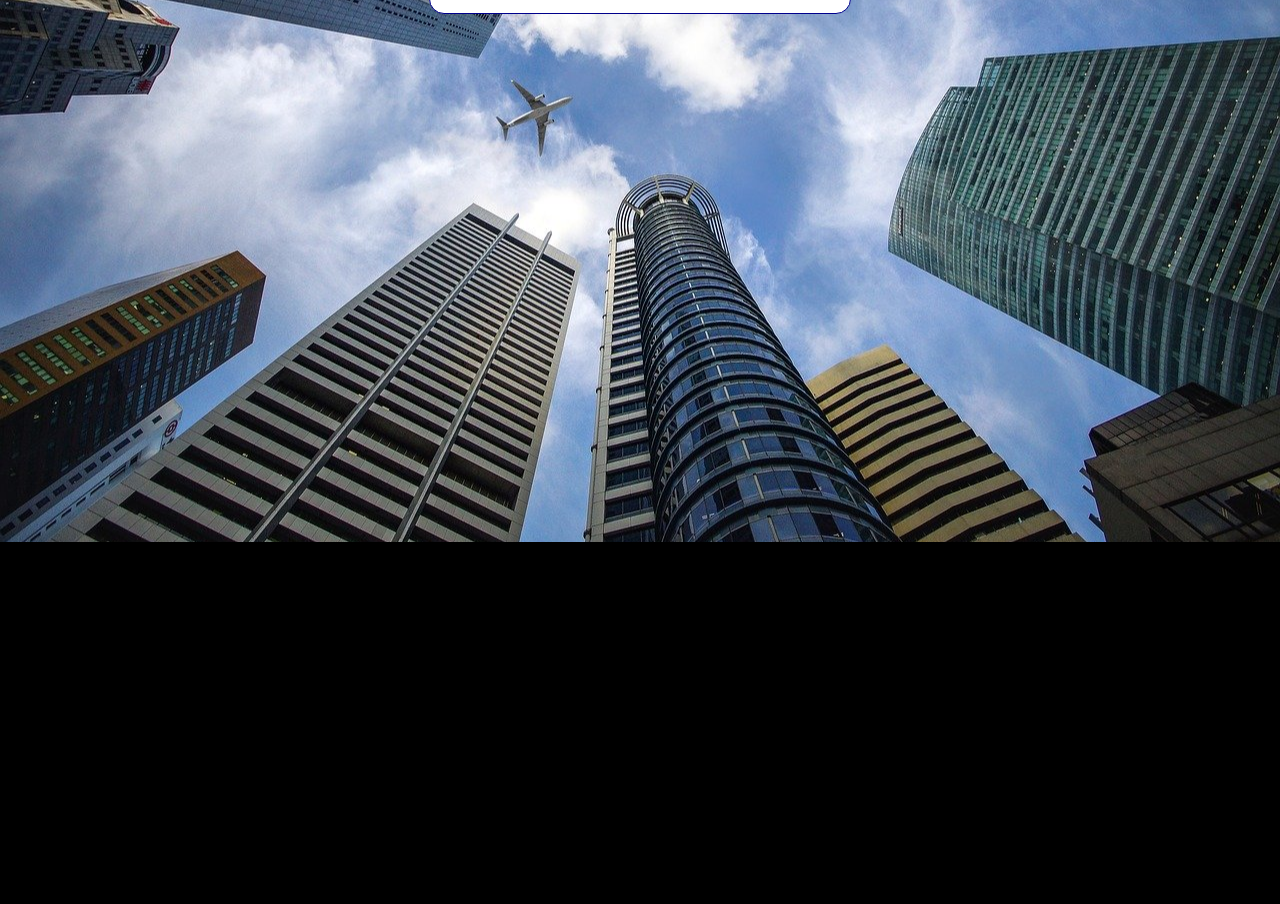
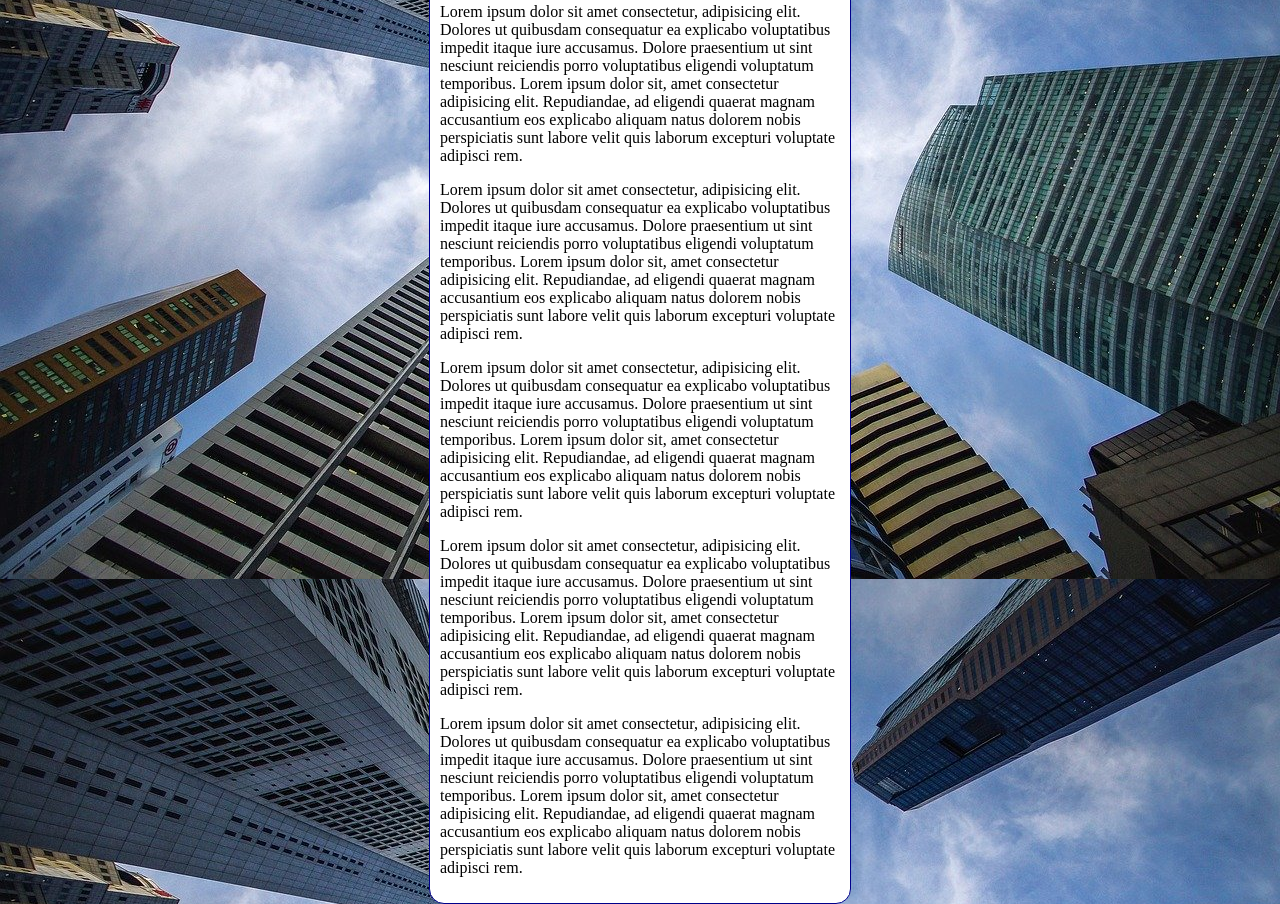
Before and after one commit to birajnior/html5-css3, a plain HTML site: page exercicios/ex022/fundo006.html in a window 1280 px wide. Shown: the part 274-1178 px from the top of the page. Before the commit the page ends 816 px from the top, so only its background shows below. Drawn offline with Linux system fonts and the light colour scheme.

Commit message:
Adicionando um Shorthand.

```diff
--- a/exercicios/ex022/fundo006.html
+++ b/exercicios/ex022/fundo006.html
@@ -4,20 +4,28 @@
     <meta charset="UTF-8">
     <meta http-equiv="X-UA-Compatible" content="IE=edge">
     <meta name="viewport" content="width=device-width, initial-scale=1.0">
-    <title>Document</title>
+    <title>Fundo Fixo de Tela</title>
     <style>
         body {
             height: 100vh;
-            background-color: black;
+            /* background-color: black;
             background-image: url(img/wallpaper002.jpg);
             background-position: center center;
             background-repeat: no-repeat;
             background-size: cover;
+            background-attachment: fixed; */
+
+            /*  Shorthand - background
+            color > image > position > repeat > [size] > attachment*/
+
+            background: black url(img/wallpaper002.jpg) center center/cover no-repeat fixed;
+
+            /* background-size: cover; */
         }
 
         main {
             background-color: white;
-            width: 400px;
+            max-width: 400px;
             padding: 10px;
             margin: auto;
             border: 1px solid darkblue;
@@ -29,7 +37,22 @@
     <main>
         <h1>Teste de Imagens de Fundo</h1>
         <p>Lorem ipsum dolor sit amet consectetur, adipisicing elit. Dolores ut quibusdam consequatur ea explicabo voluptatibus impedit itaque iure accusamus. Dolore praesentium ut sint nesciunt reiciendis porro voluptatibus eligendi voluptatum temporibus.
-            Lorem ipsum dolor sit, amet consectetur adipisicing elit. Repudiandae, ad eligendi quaerat magnam accusantium eos explicabo aliquam natus dolorem nobis perspiciatis sunt labore velit quis laborum excepturi voluptate adipisci rem.
+        Lorem ipsum dolor sit, amet consectetur adipisicing elit. Repudiandae, ad eligendi quaerat magnam accusantium eos explicabo aliquam natus dolorem nobis perspiciatis sunt labore velit quis laborum excepturi voluptate adipisci rem.
+        </p>
+        <p>Lorem ipsum dolor sit amet consectetur, adipisicing elit. Dolores ut quibusdam consequatur ea explicabo voluptatibus impedit itaque iure accusamus. Dolore praesentium ut sint nesciunt reiciendis porro voluptatibus eligendi voluptatum temporibus.
+        Lorem ipsum dolor sit, amet consectetur adipisicing elit. Repudiandae, ad eligendi quaerat magnam accusantium eos explicabo aliquam natus dolorem nobis perspiciatis sunt labore velit quis laborum excepturi voluptate adipisci rem.
+        </p>
+        <p>Lorem ipsum dolor sit amet consectetur, adipisicing elit. Dolores ut quibusdam consequatur ea explicabo voluptatibus impedit itaque iure accusamus. Dolore praesentium ut sint nesciunt reiciendis porro voluptatibus eligendi voluptatum temporibus.
+        Lorem ipsum dolor sit, amet consectetur adipisicing elit. Repudiandae, ad eligendi quaerat magnam accusantium eos explicabo aliquam natus dolorem nobis perspiciatis sunt labore velit quis laborum excepturi voluptate adipisci rem.
+        </p>
+        <p>Lorem ipsum dolor sit amet consectetur, adipisicing elit. Dolores ut quibusdam consequatur ea explicabo voluptatibus impedit itaque iure accusamus. Dolore praesentium ut sint nesciunt reiciendis porro voluptatibus eligendi voluptatum temporibus.
+        Lorem ipsum dolor sit, amet consectetur adipisicing elit. Repudiandae, ad eligendi quaerat magnam accusantium eos explicabo aliquam natus dolorem nobis perspiciatis sunt labore velit quis laborum excepturi voluptate adipisci rem.
+        </p>
+        <p>Lorem ipsum dolor sit amet consectetur, adipisicing elit. Dolores ut quibusdam consequatur ea explicabo voluptatibus impedit itaque iure accusamus. Dolore praesentium ut sint nesciunt reiciendis porro voluptatibus eligendi voluptatum temporibus.
+        Lorem ipsum dolor sit, amet consectetur adipisicing elit. Repudiandae, ad eligendi quaerat magnam accusantium eos explicabo aliquam natus dolorem nobis perspiciatis sunt labore velit quis laborum excepturi voluptate adipisci rem.
+        </p>
+        <p>Lorem ipsum dolor sit amet consectetur, adipisicing elit. Dolores ut quibusdam consequatur ea explicabo voluptatibus impedit itaque iure accusamus. Dolore praesentium ut sint nesciunt reiciendis porro voluptatibus eligendi voluptatum temporibus.
+        Lorem ipsum dolor sit, amet consectetur adipisicing elit. Repudiandae, ad eligendi quaerat magnam accusantium eos explicabo aliquam natus dolorem nobis perspiciatis sunt labore velit quis laborum excepturi voluptate adipisci rem.
         </p>
     </main>
 </body>
```
